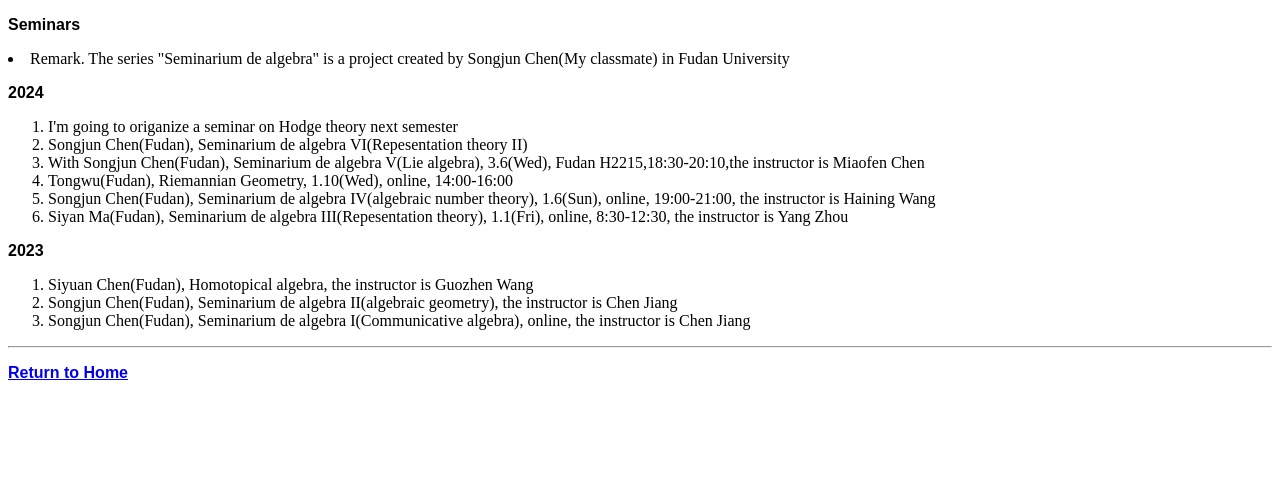
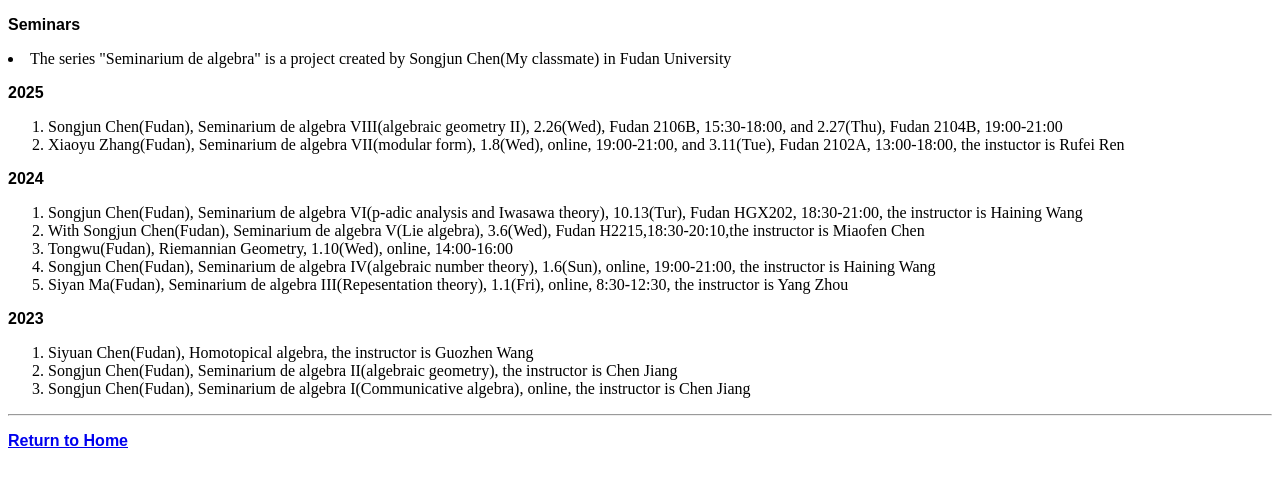
Before and after one commit to Rukkhadevatas/Rukkhadevatas.github.io, a plain HTML site: page seminars.html in a window 1280 px wide. Drawn offline with Linux system fonts and the light colour scheme.

Commit message:
Update seminars.html

```diff
--- a/seminars.html
+++ b/seminars.html
@@ -13,21 +13,26 @@ body p {
 
 <body>
 <p><strong>Seminars </strong></p>
-<li>Remark. The series "Seminarium de algebra" is a project created by Songjun Chen(My classmate) in Fudan University</li>
+<li>The series "Seminarium de algebra" is a project created by Songjun Chen(My classmate) in Fudan University</li>
 
 
 </ul>
 
 	<p></p>
 
+	<p><strong>2025</strong></p>
+<ol>
+
+<li>Songjun Chen(Fudan), Seminarium de algebra VIII(algebraic geometry II), 2.26(Wed), Fudan 2106B, 15:30-18:00, and 2.27(Thu), Fudan 2104B, 19:00-21:00</li>
+<li>Xiaoyu Zhang(Fudan), Seminarium de algebra VII(modular form), 1.8(Wed), online, 19:00-21:00, and 3.11(Tue), Fudan 2102A, 13:00-18:00, the instuctor is Rufei Ren</li>
+
+</ol>
 
 	<p><strong>2024</strong></p>
 <ol>
-	<li>I'm going to origanize a seminar on Hodge theory next semester</li>
-		  <li>Songjun Chen(Fudan), Seminarium de algebra VI(Repesentation theory II)</li>
 
+<li>Songjun Chen(Fudan), Seminarium de algebra VI(p-adic analysis and Iwasawa theory), 10.13(Tur), Fudan HGX202, 18:30-21:00, the instructor is Haining Wang</li>
 <li>With Songjun Chen(Fudan), Seminarium de algebra V(Lie algebra), 3.6(Wed), Fudan H2215,18:30-20:10,the instructor is Miaofen Chen</li>
-
 <li>Tongwu(Fudan), Riemannian Geometry, 1.10(Wed), online, 14:00-16:00</li>
 <li>Songjun Chen(Fudan), Seminarium de algebra IV(algebraic number theory), 1.6(Sun), online, 19:00-21:00, the instructor is Haining Wang</li>
 <li>Siyan Ma(Fudan), Seminarium de algebra III(Repesentation theory), 1.1(Fri), online, 8:30-12:30, the instructor is Yang Zhou</li>
```
Lines whose indentation alone changed are shown as unchanged.
